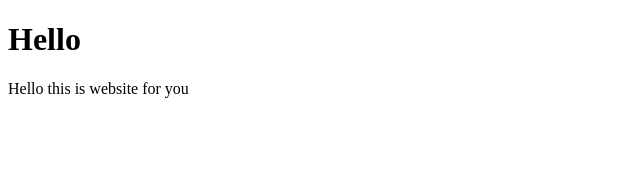
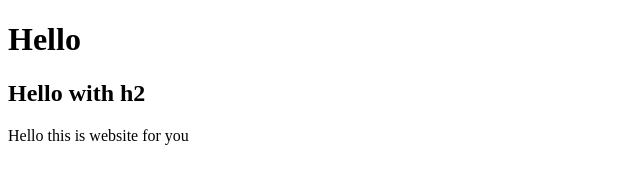
Before and after one commit to BCIamLong/first-git, a plain HTML site: page index.html in a window 1280 px wide. Shown: the whole page, without its empty margins (0-640 px from the left). Drawn offline with Linux system fonts and the light colour scheme.

Commit message:
create h2 header

```diff
--- a/index.html
+++ b/index.html
@@ -7,6 +7,7 @@
   </head>
   <body>
     <h1>Hello</h1>
+    <h2>Hello with h2</h2>
     <p>Hello this is website for you</p>
   </body>
 </html>
```
